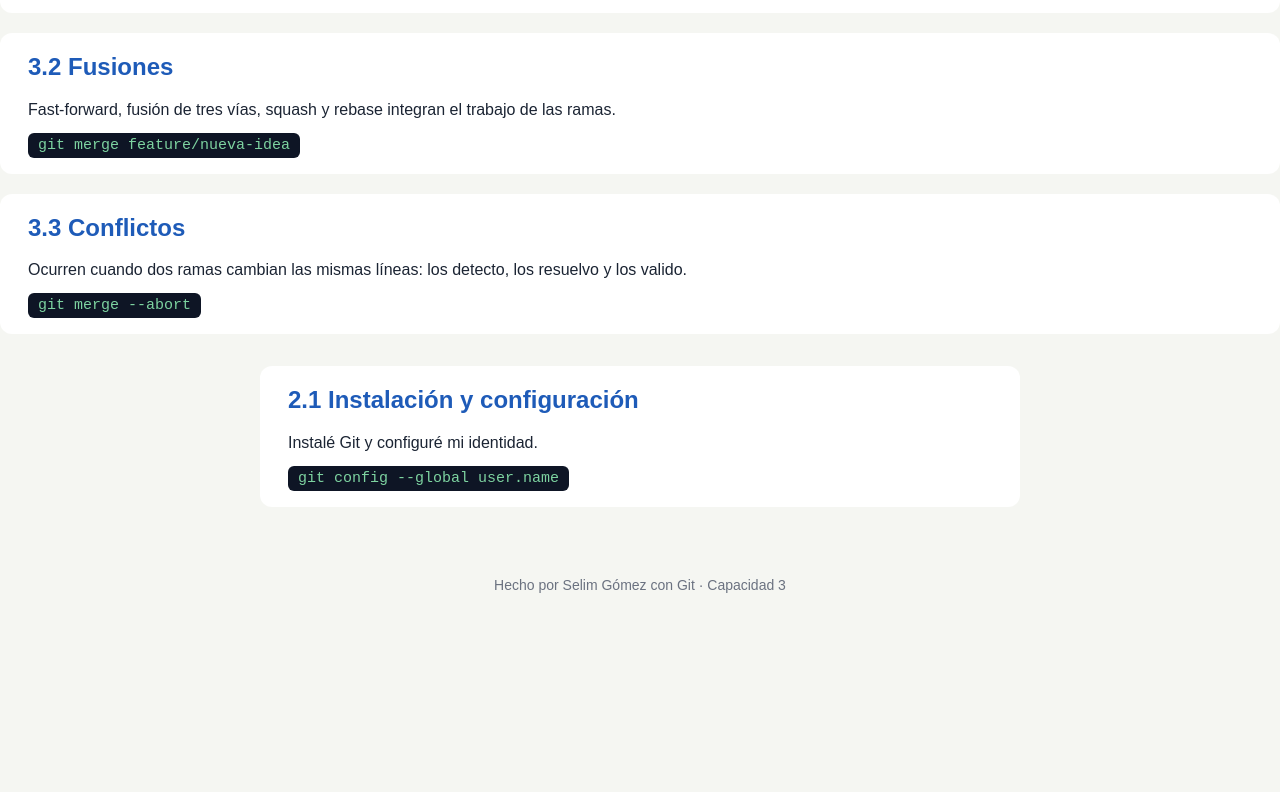
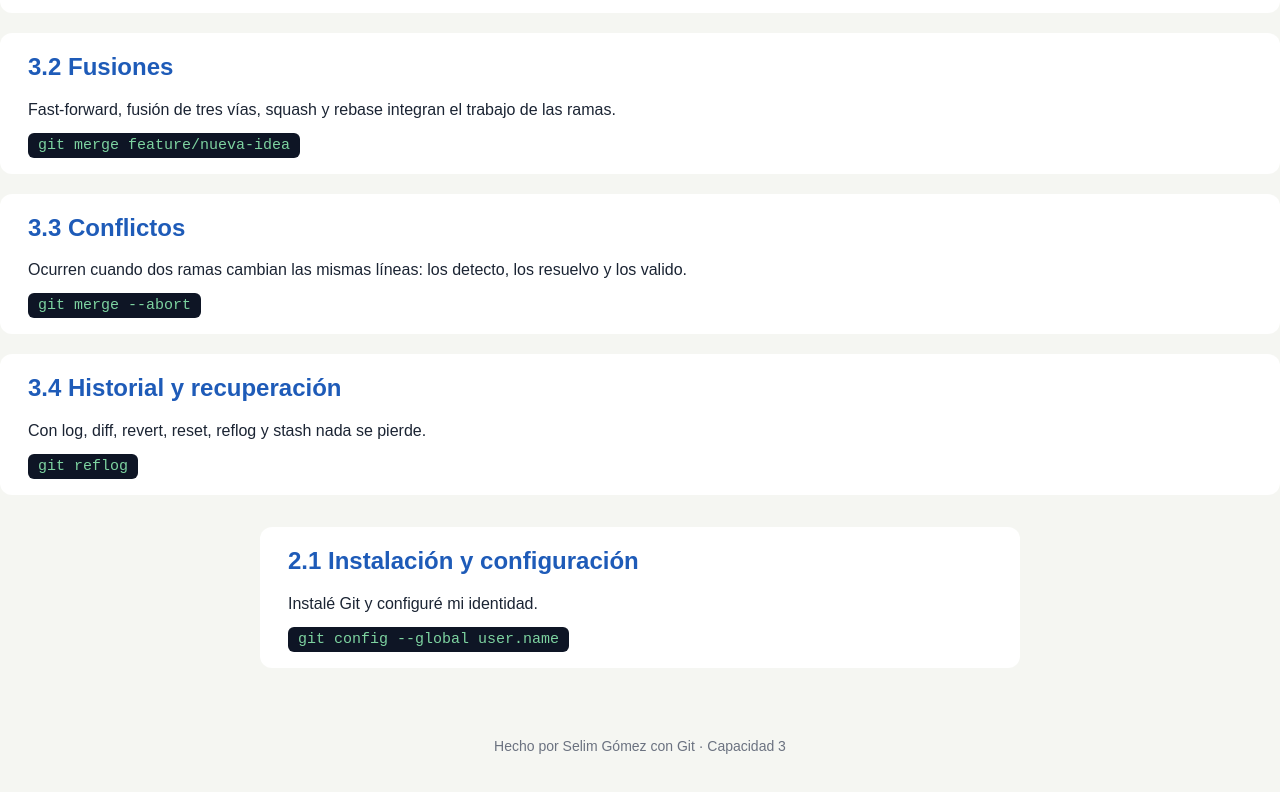
Before and after one commit to selimisaigomez-pixel/aprendiendo-git, a plain HTML site: page index.html in a window 1280 px wide. Shown: the part 830-1622 px from the top of the page. Before the commit the page ends 1461 px from the top, so only its background shows below. Drawn offline with Linux system fonts and the light colour scheme.

Commit message:
Agrega sección de historial y recuperación

```diff
--- a/index.html
+++ b/index.html
@@ -45,6 +45,10 @@
         <p>Ocurren cuando dos ramas cambian las mismas líneas: los detecto, los resuelvo y los valido.</p>
         <code>git merge --abort</code>
     </section>
+    <section>
+        <h2>3.4 Historial y recuperación</h2>
+        <p>Con log, diff, revert, reset, reflog y stash nada se pierde.</p> <code>git reflog</code>
+    </section>
     <main>
         <section>
             <h2>2.1 Instalación y configuración</h2>
```
